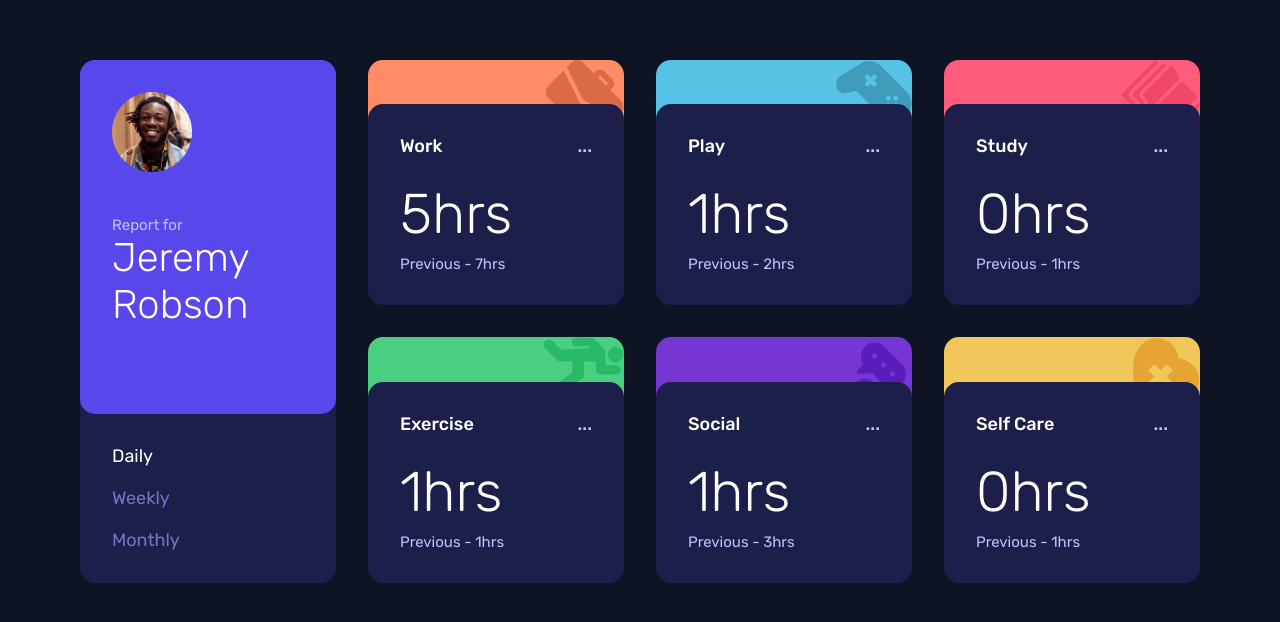
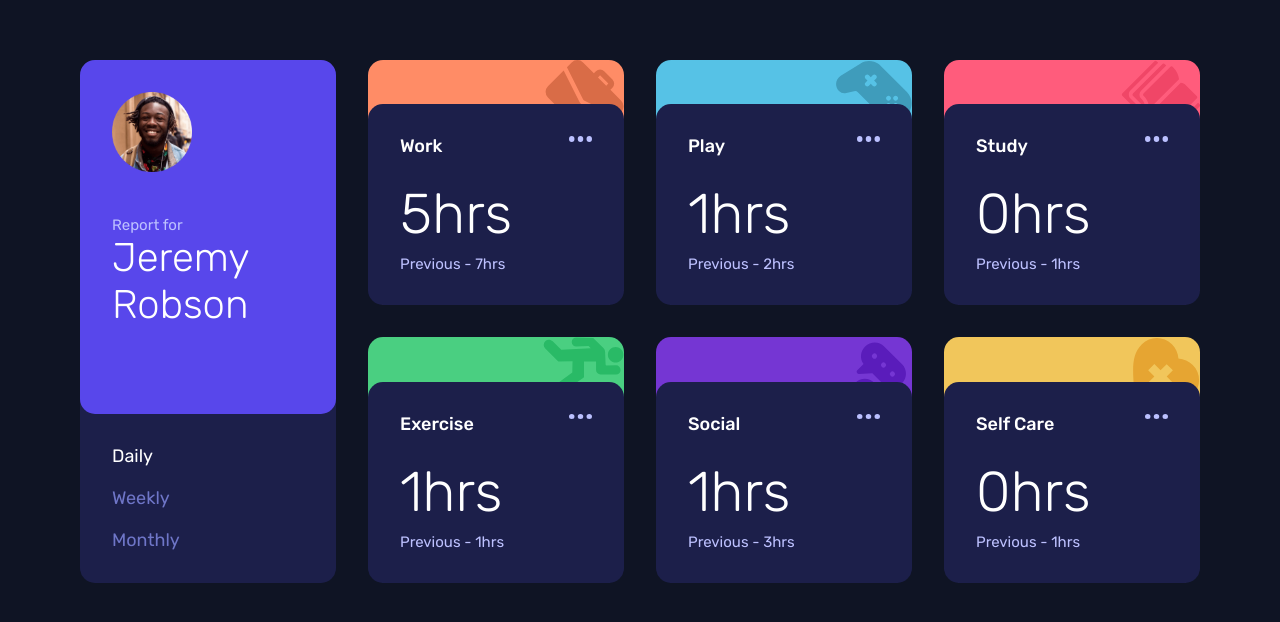
Before and after one commit to majdal01/time-tracking-dashboard, a plain HTML site: page index.html in a window 1280 px wide. Shown: the part 192-814 px from the top of the page. Drawn offline with Linux system fonts and the light colour scheme.

Commit message:
Added dots as svg - oversaw that was a thing :D

```diff
--- a/SCSS/_variables.scss
+++ b/SCSS/_variables.scss
@@ -117,9 +117,12 @@ $font-family: 'Rubik', sans-serif;
         display: flex;
         justify-content: space-between;
         color: $white;
+        @include text-preset-5-medium;
 
         .dots {
             color: $navy-200;
+            width: 12%;
+            height: 12%;
         }
 
         &:hover {
--- a/SCSS/style.scss
+++ b/SCSS/style.scss
@@ -35,7 +35,7 @@ h2 {
     @include text-preset-2;
 }
 
-h3, .dots {
+h3 {
    @include text-preset-5-medium;
 }
 
--- a/index.html
+++ b/index.html
@@ -44,7 +44,7 @@
         <div class="card-container">
           <button class="card-header">
             <h3>Work</h3>
-            <span class="dots">...</span>
+            <img class="dots" src="images/icon-ellipsis.svg" alt="More options for work">
           </button>
           <div class="data">
             <h4>Hours</h4>
@@ -58,7 +58,7 @@
         <div class="card-container">
           <button class="card-header">
             <h3>Play</h3>
-            <span class="dots">...</span>
+            <img class="dots" src="images/icon-ellipsis.svg" alt="More options for play">
           </button>
           <div class="data">
             <h4>Hours</h4>
@@ -71,7 +71,7 @@
         <div class="card-container">
           <button class="card-header">
             <h3>Study</h3>
-            <span class="dots">...</span>
+            <img class="dots" src="images/icon-ellipsis.svg" alt="More options for study">
           </button>
           <div class="data">
             <h4>Hours</h4>
@@ -84,7 +84,7 @@
         <div class="card-container">
           <button class="card-header">
             <h3>Exercise</h3>
-            <span class="dots">...</span>
+            <img class="dots" src="images/icon-ellipsis.svg" alt="More options for exercise">
           </button>
           <div class="data">
             <h4>Hours</h4>
@@ -97,7 +97,7 @@
         <div class="card-container">
           <button class="card-header">
             <h3>Social</h3>
-            <span class="dots">...</span>
+            <img class="dots" src="images/icon-ellipsis.svg" alt="More options for social">
           </button>
           <div class="data">
             <h4>Hours</h4>
@@ -110,7 +110,7 @@
         <div class="card-container">
           <button class="card-header">
             <h3>Self Care</h3>
-            <span class="dots">...</span>
+            <img class="dots" src="images/icon-ellipsis.svg" alt="More options for self care">
           </button>
           <div class="data">
             <h4>Hours</h4>
```
Also changed, not shown: SCSS/style.css, 1 other file.
